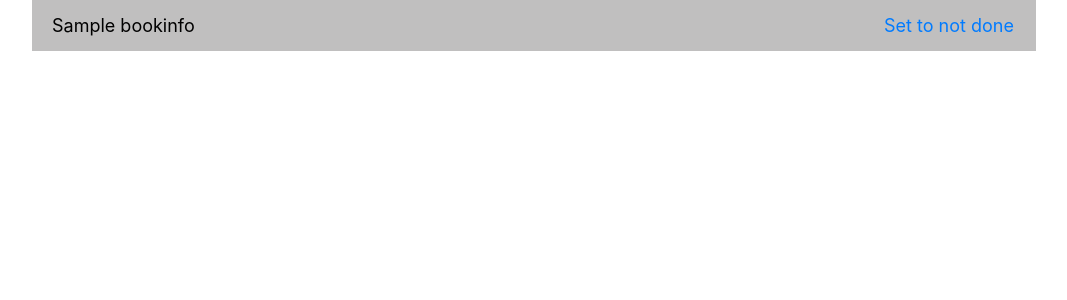
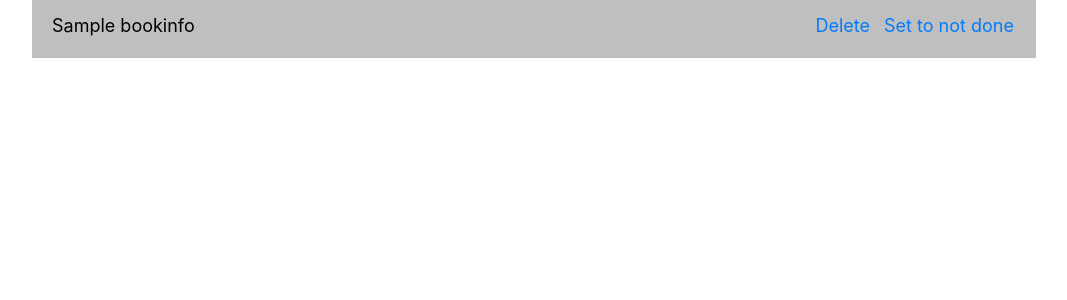
Before and after one commit to annemarijn/bookstodo, a Flask app: template templates/done.html in a window 1280 px wide. Shown: the part 119-419 px from the top of the page, without its empty margins (126-1193 px from the left). Run offline with Flask 2, Linux system fonts and the light colour scheme; the template is opened without the code that fills it: most values are stand-ins (such as "Sample title", 1, 10 or a date in 2020); some libraries are stand-ins or nearby versions.

Commit message:
added option for deleting books altogether

```diff
--- a/application.py
+++ b/application.py
@@ -62,6 +62,35 @@
     donebooks = db.execute("SELECT ID, BOOKINFO FROM books WHERE STATUS = 'DONE'")
     return render_template("done.html", donebooks=donebooks)
 
+# Delete irrelevant books from the list
+@app.route("/delete")
+def delete():
+    bookId = request.args.get("bookId")
+    status = request.args.get("status")
+
+    if status=="Anne":
+        db.execute("UPDATE books SET STATUS = 'DELETE' WHERE ID = :bookId", bookId=bookId)
+        return redirect("/Anne")
+
+    if status=="Eline":
+        db.execute("UPDATE books SET STATUS = 'DELETE' WHERE ID = :bookId", bookId=bookId)
+        return redirect("/Eline")
+
+    if status=="Rene":
+        db.execute("UPDATE books SET STATUS = 'DELETE' WHERE ID = :bookId", bookId=bookId)
+        return redirect("/Rene")
+
+    if status=="Stage":
+        db.execute("UPDATE books SET STATUS = 'DELETE' WHERE ID = :bookId", bookId=bookId)
+        return redirect("/Stage")
+
+    if status=="done":
+        db.execute("UPDATE books SET STATUS = 'DELETE' WHERE ID = :bookId", bookId=bookId)
+        return redirect("/donebooks")
+
+    else:
+        db.execute("UPDATE books SET STATUS = 'DELETE' WHERE ID = :bookId", bookId=bookId)
+        return redirect("/")
 
 # Reset books to not done
 @app.route("/reset")
--- a/templates/Anne.html
+++ b/templates/Anne.html
@@ -24,6 +24,7 @@
         <li><a href="http://www.google.com/search?q={{ todobook["bookinfo"]}}" style="color: #000000;" target="_blank">{{ todobook["bookinfo"]}} </a>
         <a href="{{ url_for('unassign', bookId=todobook["id"], status="Anne") }}"><span>Unassign &ensp;</span></a>
         <a href="{{ url_for('done', bookId=todobook["id"], status="Anne") }}"><span>Done &ensp;</span></a>
+        <a href="{{ url_for('delete', bookId=todobook["id"], status="Anne") }}"><span>Delete &ensp;</span></a>
         </li>
         {% endfor %}
     </ul>
--- a/templates/Eline.html
+++ b/templates/Eline.html
@@ -24,6 +24,7 @@
         <li><a href="http://www.google.com/search?q={{ todobook["bookinfo"]}}" style="color: #000000;" target="_blank">{{ todobook["bookinfo"]}} </a>
         <a href="{{ url_for('unassign', bookId=todobook["id"], status="Eline") }}"><span>Unassign &ensp;</span></a>
         <a href="{{ url_for('done', bookId=todobook["id"], status="Eline") }}"><span>Done &ensp;</span></a>
+        <a href="{{ url_for('delete', bookId=todobook["id"], status="Eline") }}"><span>Delete &ensp;</span></a>
         </li>
         {% endfor %}
     </ul>
--- a/templates/Rene.html
+++ b/templates/Rene.html
@@ -26,6 +26,7 @@
         <li><a href="http://www.google.com/search?q={{ todobook["bookinfo"]}}" style="color: #000000;" target="_blank">{{ todobook["bookinfo"]}} </a>
         <a href="{{ url_for('unassign', bookId=todobook["id"], status="Rene") }}"><span>Unassign &ensp;</span></a>
         <a href="{{ url_for('done', bookId=todobook["id"], status="Rene") }}"><span>Done &ensp;</span></a>
+        <a href="{{ url_for('delete', bookId=todobook["id"], status="Rene") }}"><span>Delete &ensp;</span></a>
         </li>
         {% endfor %}
     </ul>
--- a/templates/Stage.html
+++ b/templates/Stage.html
@@ -24,6 +24,7 @@
         <li><a href="http://www.google.com/search?q={{ todobook["bookinfo"]}}" style="color: #000000;" target="_blank">{{ todobook["bookinfo"]}} </a>
         <a href="{{ url_for('unassign', bookId=todobook["id"], status="Stage") }}"><span>Unassign &ensp;</span></a>
         <a href="{{ url_for('done', bookId=todobook["id"], status="Stage") }}"><span>Done &ensp;</span></a>
+        <a href="{{ url_for('delete', bookId=todobook["id"], status="Stage") }}"><span>Delete &ensp;</span></a>
         </li>
         {% endfor %}
     </ul>
--- a/templates/done.html
+++ b/templates/done.html
@@ -23,8 +23,9 @@
 
  <ul id="booklist" style="list-style-type:none">
         {% for donebook in donebooks %}
-        <li><a href="http://www.google.com/search?q={{ donebook["bookinfo"]}}" style="color: #000000;" target="_blank">{{ donebook["bookinfo"]}} </a>
+        <li><a href="http://www.google.com/search?q={{ donebook["bookinfo"]}}" style="color: #000000;" target="_blank"><text class="overflow">{{ donebook["bookinfo"]}} </a>
         <a href="{{ url_for('reset', bookId=donebook["id"]) }}"><span>Set to not done &ensp;</span></a>
+        <a href="{{ url_for('delete', bookId=donebook["id"], status="done") }}"><span>Delete &ensp;</span></a>
         </li>
         {% endfor %}
     </ul>
```
